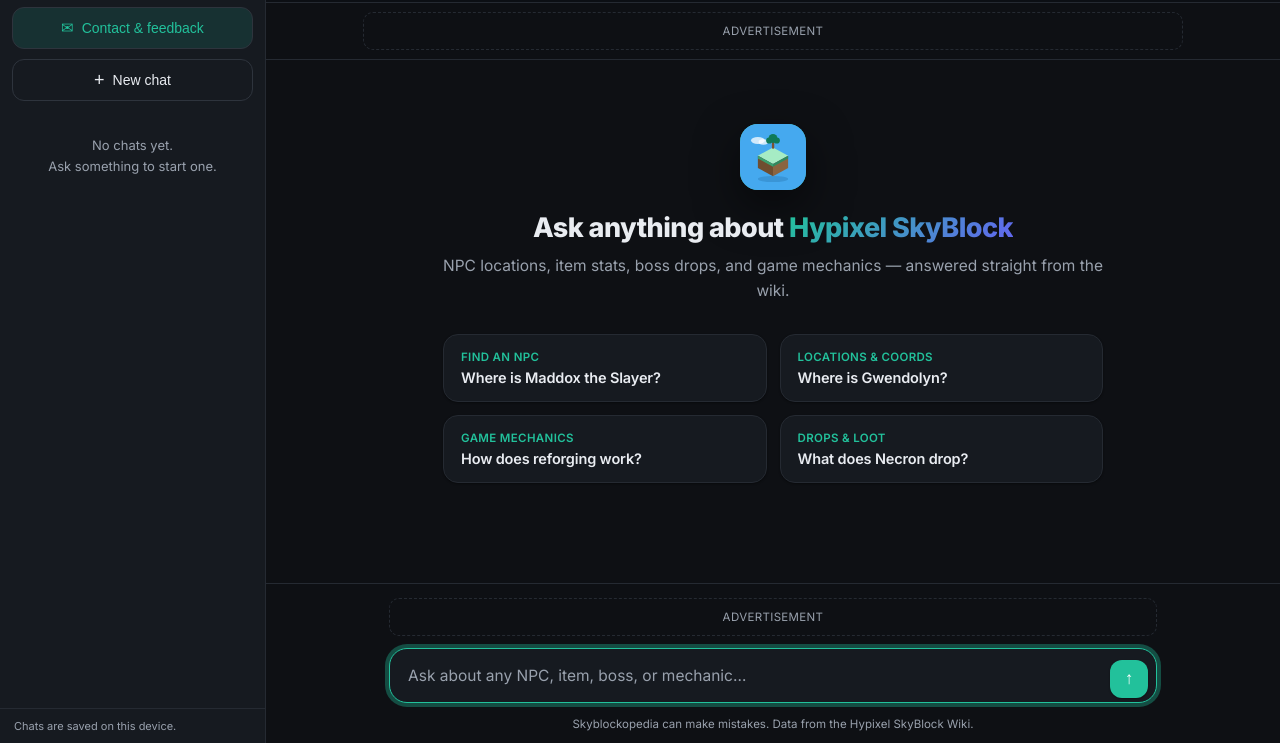
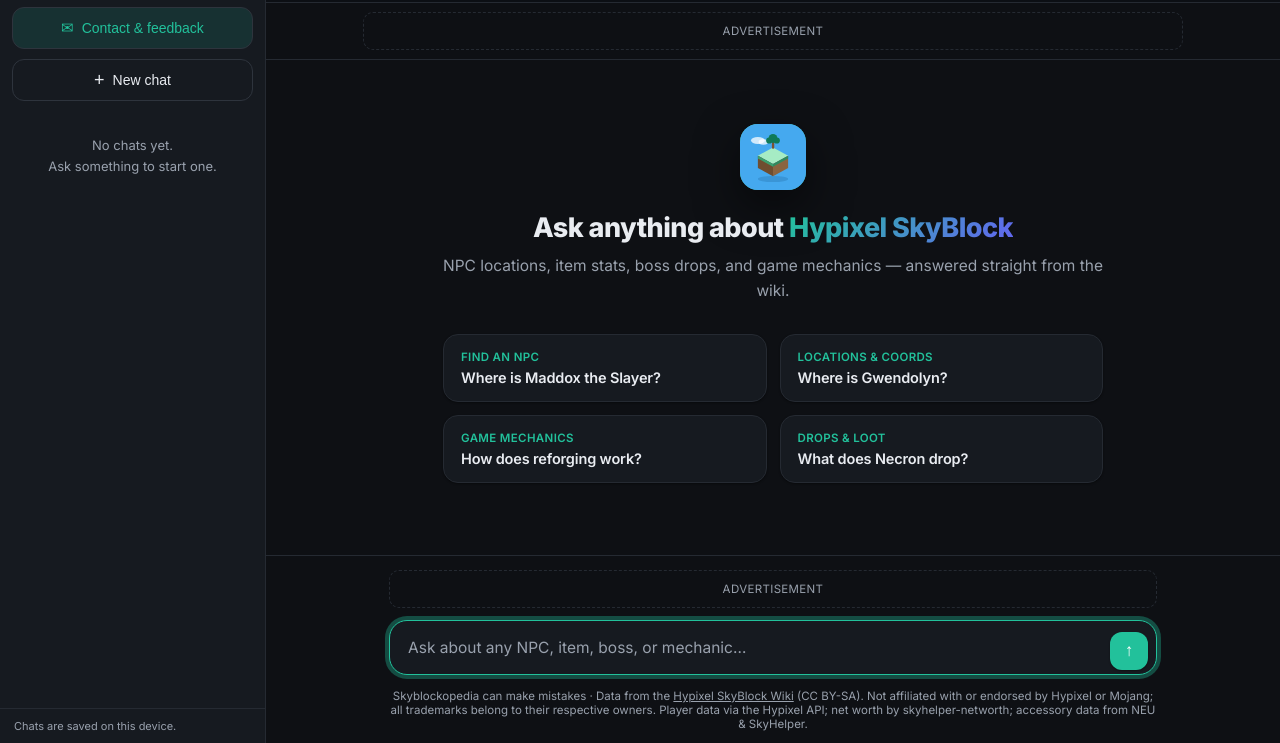
Before and after one commit to Hessvader/skyblockopedia.ai, a website: page index.html in a window 1280 px wide. Shown: the part 57-800 px from the top of the page. Drawn offline with Linux system fonts and the light colour scheme.

Commit message:
Add files via upload

```diff
--- a/index.html
+++ b/index.html
@@ -188,7 +188,7 @@
       <button id="send" title="Send" aria-label="Send">&#8593;</button>
       <input id="hp" name="website" tabindex="-1" autocomplete="off" aria-hidden="true" style="position:absolute;left:-9999px;width:0;height:0;opacity:0">
     </div>
-    <div class="foot">Skyblockopedia can make mistakes. Data from the Hypixel SkyBlock Wiki.</div>
+    <div class="foot">Skyblockopedia can make mistakes · Data from the <a href="https://hypixel-skyblock.fandom.com/" target="_blank" rel="noopener" style="color:inherit;text-decoration:underline">Hypixel SkyBlock Wiki</a> (CC BY-SA). Not affiliated with or endorsed by Hypixel or Mojang; all trademarks belong to their respective owners. Player data via the Hypixel API; net worth by skyhelper-networth; accessory data from NEU &amp; SkyHelper.</div>
   </div>
   </div>
 <script>
```
